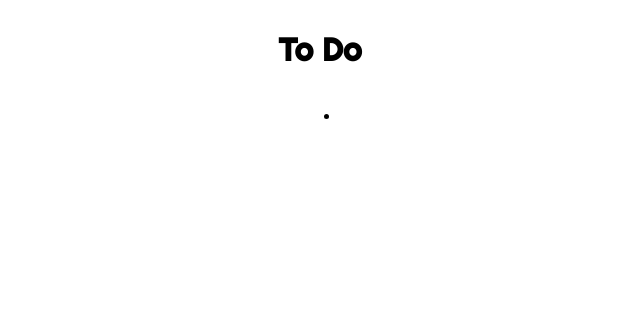
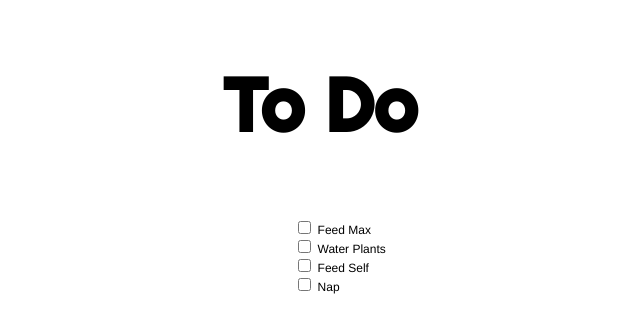
Before and after one commit to liliboxer/to-do, a plain HTML site: page index.html in a window 1280 px wide. Shown: the whole page, without its empty margins (320-960 px from the left). Drawn offline with Linux system fonts and the light colour scheme.

Commit message:
more static html styling

```diff
--- a/css/index.css
+++ b/css/index.css
@@ -6,6 +6,15 @@ body {
     align-items: center;
 }
 
+
+
 h1 {
     font-family: 'Righteous', cursive;
+    font-size: 75px;
 }
+
+li {
+    font-family: Helvetica, sans-serif;
+    font-size: 12px;
+    list-style: none;
+}
--- a/index.html
+++ b/index.html
@@ -14,8 +14,25 @@
 
     <main>
         <ul>
-            <li></li>
+            <li>
+                <input type="checkbox">
+                <label> Feed Max</label>
+            </li>
+            <li>
+                <input type="checkbox">
+                <label>Water Plants</label>
+            </li>
+            <li>
+                <input type="checkbox">
+                <label>Feed Self</label>
+            </li>
+            <li>
+                <input type="checkbox">
+                <label>Nap</label>
+            </li>
         </ul>
+
+
     </main>
 
 </body>
```
